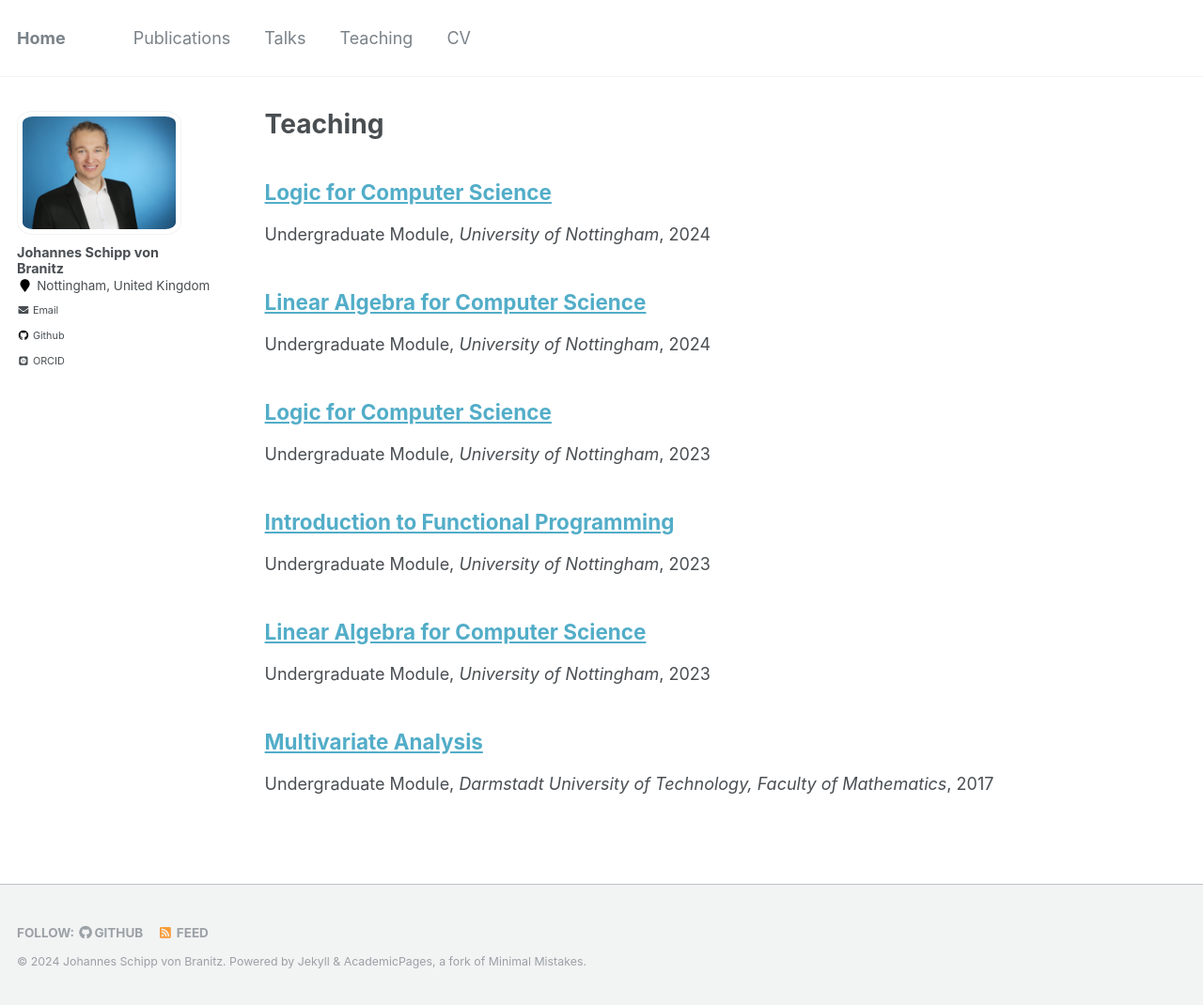
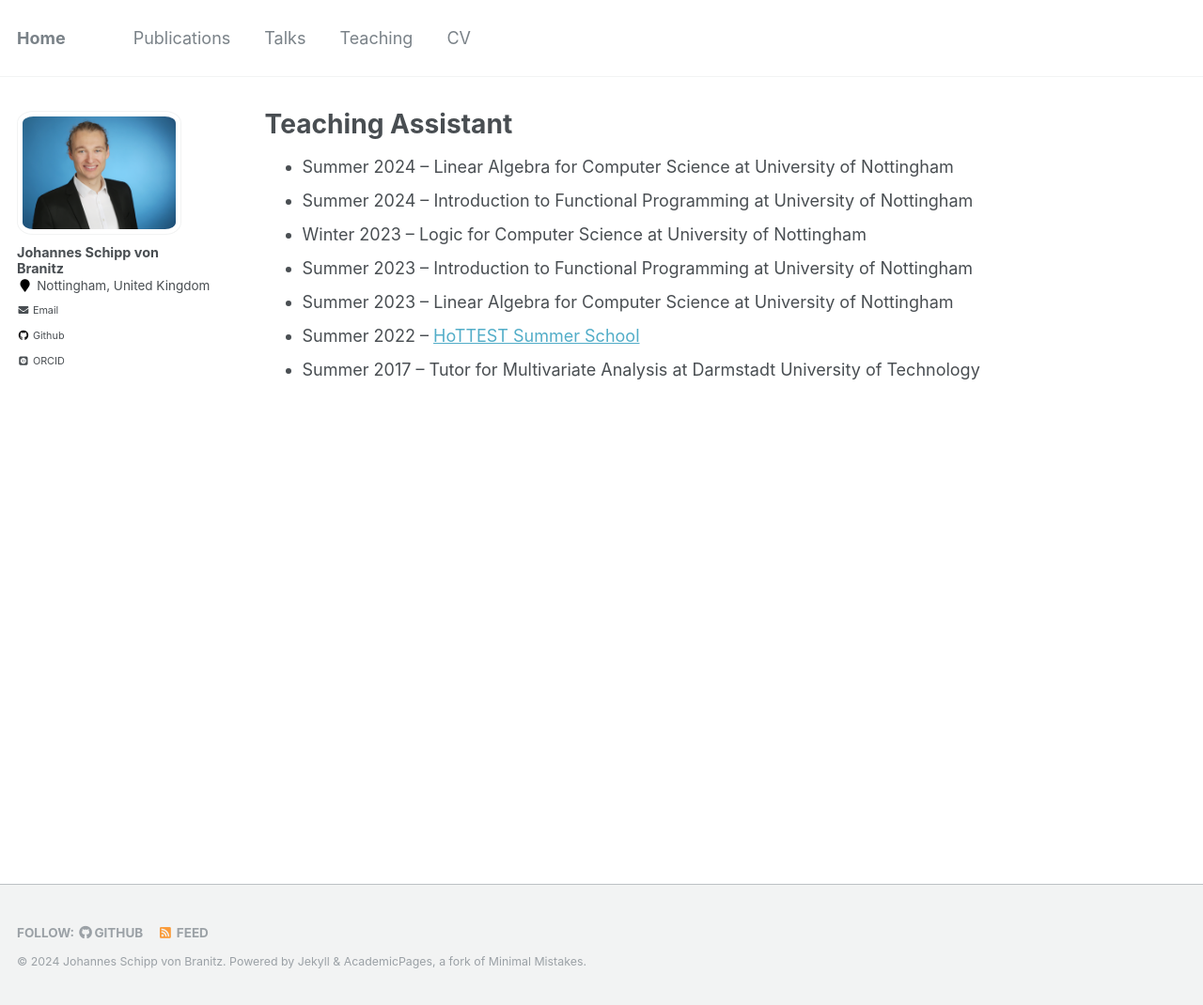
Before and after one commit to Schippmunk/Schippmunk.github.io, a Jekyll site: the page built from _pages/teaching.md, in a window 1280 px wide and 1070 px high. Shown: the whole window at 94% size. Built offline with Jekyll 4.4.1, drawn with Linux system fonts in a browser that asks for light colours; some web fonts are replaced.

```diff
--- /dev/null
+++ b/_pages/teaching.md
@@ -0,0 +1,15 @@
+---
+layout: archive
+title: "Teaching Assistant"
+permalink: /teaching/
+author_profile: true
+---
+
+
+* Summer 2024 -- Linear Algebra for Computer Science at University of Nottingham
+* Summer 2024 -- Introduction to Functional Programming at University of Nottingham
+* Winter 2023 -- Logic for Computer Science at University of Nottingham
+* Summer 2023 -- Introduction to Functional Programming at University of Nottingham
+* Summer 2023 -- Linear Algebra for Computer Science at University of Nottingham
+* Summer 2022 -- [HoTTEST Summer School](https://www.math.uwo.ca/faculty/kapulkin/seminars/hottest_summer_school_2022.html)
+* Summer 2017 -- Tutor for Multivariate Analysis at Darmstadt University of Technology
```
Also changed, not shown: _pages/talks.md (+1 -1 lines), _pages/teaching.html (deleted, +0 -12 lines).
